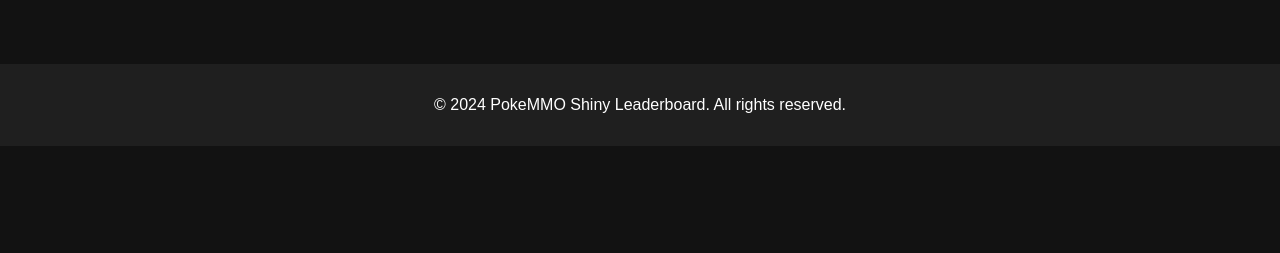
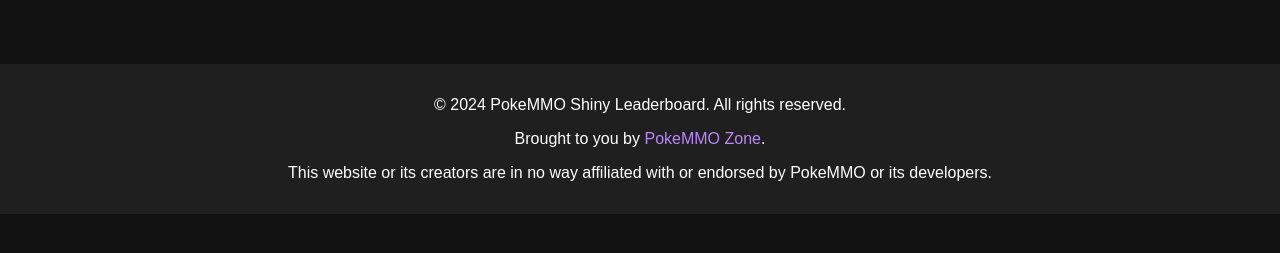
Before and after one commit to PokeMMOZone/shiny-leaderboard, a PHP site: page /index.php in a window 1280 px wide. Shown: the part 208-461 px from the top of the page. Run offline with PHP 8.4, Linux system fonts and the light colour scheme.

Commit message:
update footer.

```diff
--- a/footer.php
+++ b/footer.php
@@ -1,4 +1,6 @@
 <!-- footer.php -->
 <footer>
     <p>&copy; 2024 PokeMMO Shiny Leaderboard. All rights reserved.</p>
+    <p>Brought to you by <a href="https://pokemmo.zone/">PokeMMO Zone</a>.</p>
+    <p>This website or its creators are in no way affiliated with or endorsed by PokeMMO or its developers.</p>
 </footer>
```
